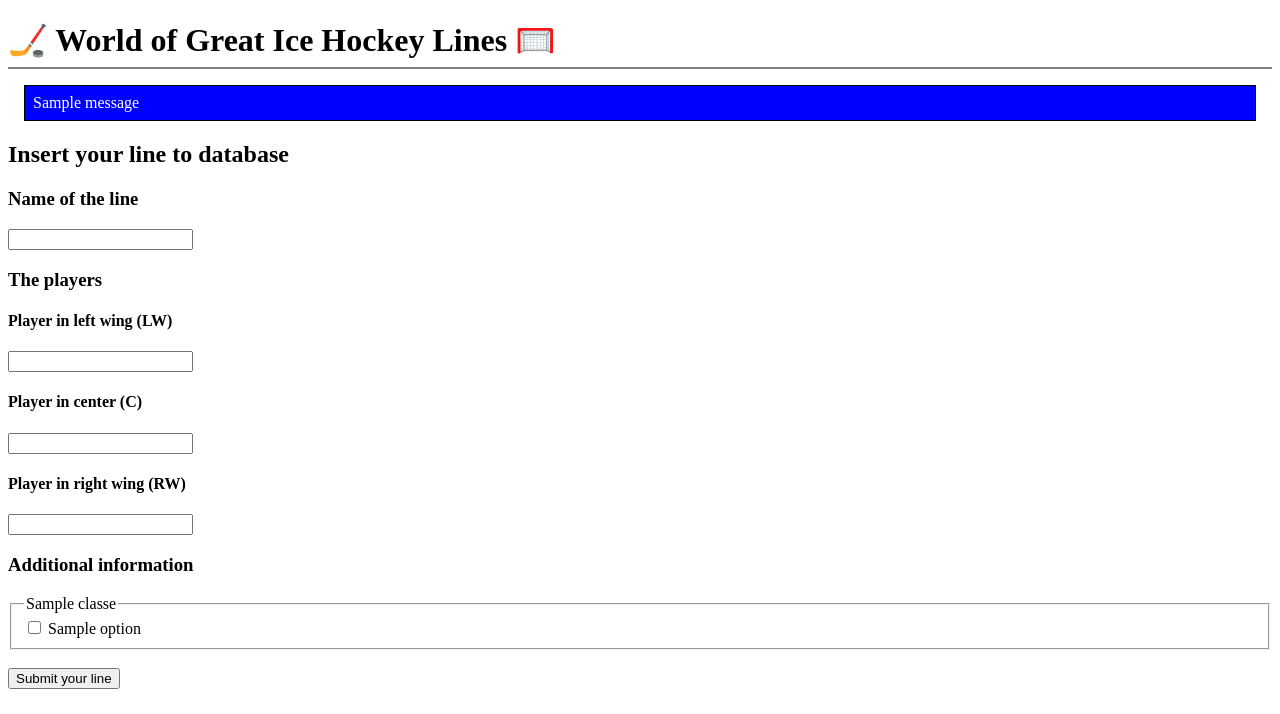
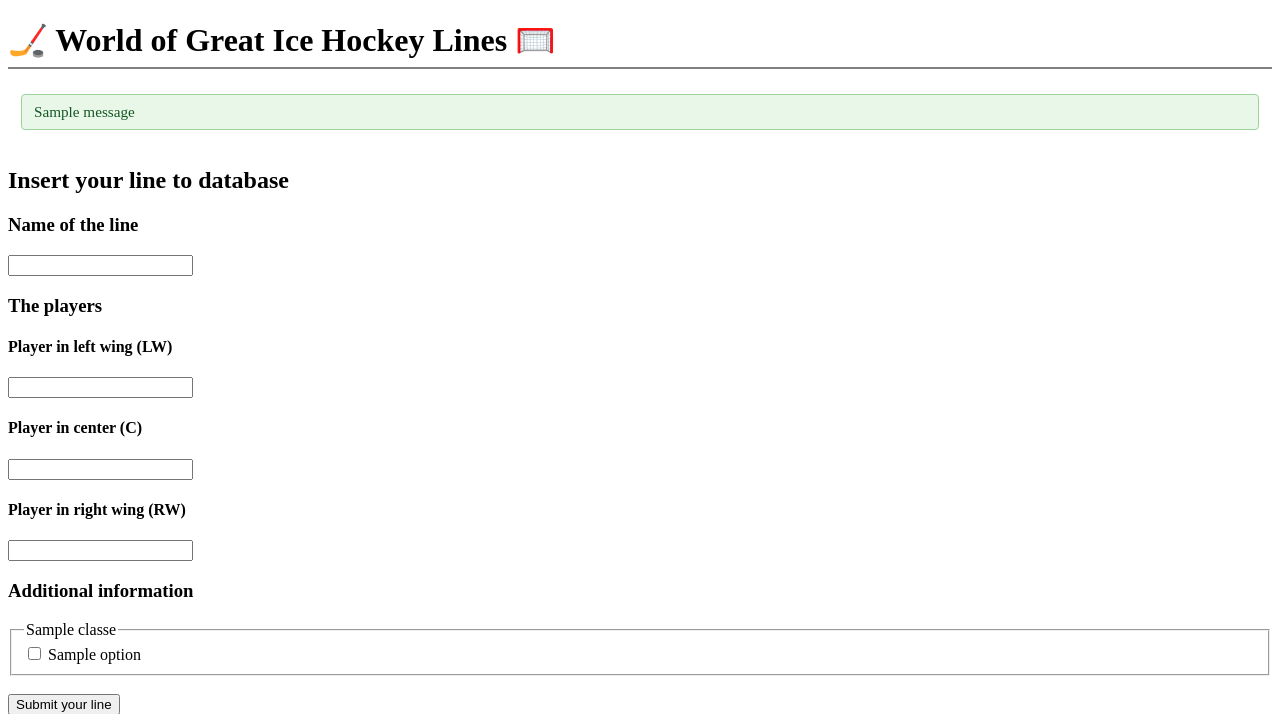
Before and after one commit to saulijappinen/tikawe_great_hockey_lines, a Python web app: template templates/item_add.html in a window 1280 px wide. Shown: the top 714 px of the page. Run offline with Jinja, Linux system fonts and the light colour scheme; the template is opened without the code that fills it: most values are stand-ins (such as "Sample title", 1, 10 or a date in 2020); one stand-in notice (Sample message) is shown.

Commit message:
flash with categories and styles added

```diff
--- a/static/main.css
+++ b/static/main.css
@@ -12,13 +12,31 @@
   padding: 0.2em 0.5em;
 }
 
-.info {
-  border: 1px solid black;
-  margin: 1em;
-  padding: 0.5em;
-  background-color: blue;
-  color: white;
+/* Flash msg styles */
+
+/* Common flash base styles */
+.flash {
+  padding: 0.5rem 0.75rem;
+  margin: 0.5rem 0;
+  border: 1px solid transparent;
+  border-radius: 4px;
+  font-size: 0.95rem;
 }
+
+/* Category-specific styles */
+
+.flash.success {
+  background: #e8f7e8;
+  border-color: #9dd49d;
+  color: #155724;
+}
+
+.flash.error {
+  background: #fdeaea;
+  border-color: #f5b5b5;
+  color: #842029;
+}
+
 
 
 /*top bar stuff*/
--- a/templates/base_layout.html
+++ b/templates/base_layout.html
@@ -27,11 +27,15 @@
 
   <hr>
 
-  {% for message in get_flashed_messages() %}
-  <div class="info">
-    {{ message }}
-  </div>
-  {% endfor %}
+  {% with messages = get_flashed_messages(with_categories=True) %}
+  {% if messages %}
+    <div class="flash">
+      {% for category, message in messages %}
+        <div class="flash {{ category }}">{{ message }}</div>
+      {% endfor %}
+    </div>
+  {% endif %}
+  {% endwith %}
 
   {% block content %}{% endblock %}
 </body>
```
Also changed, not shown: app.py (+9 -9 lines).
